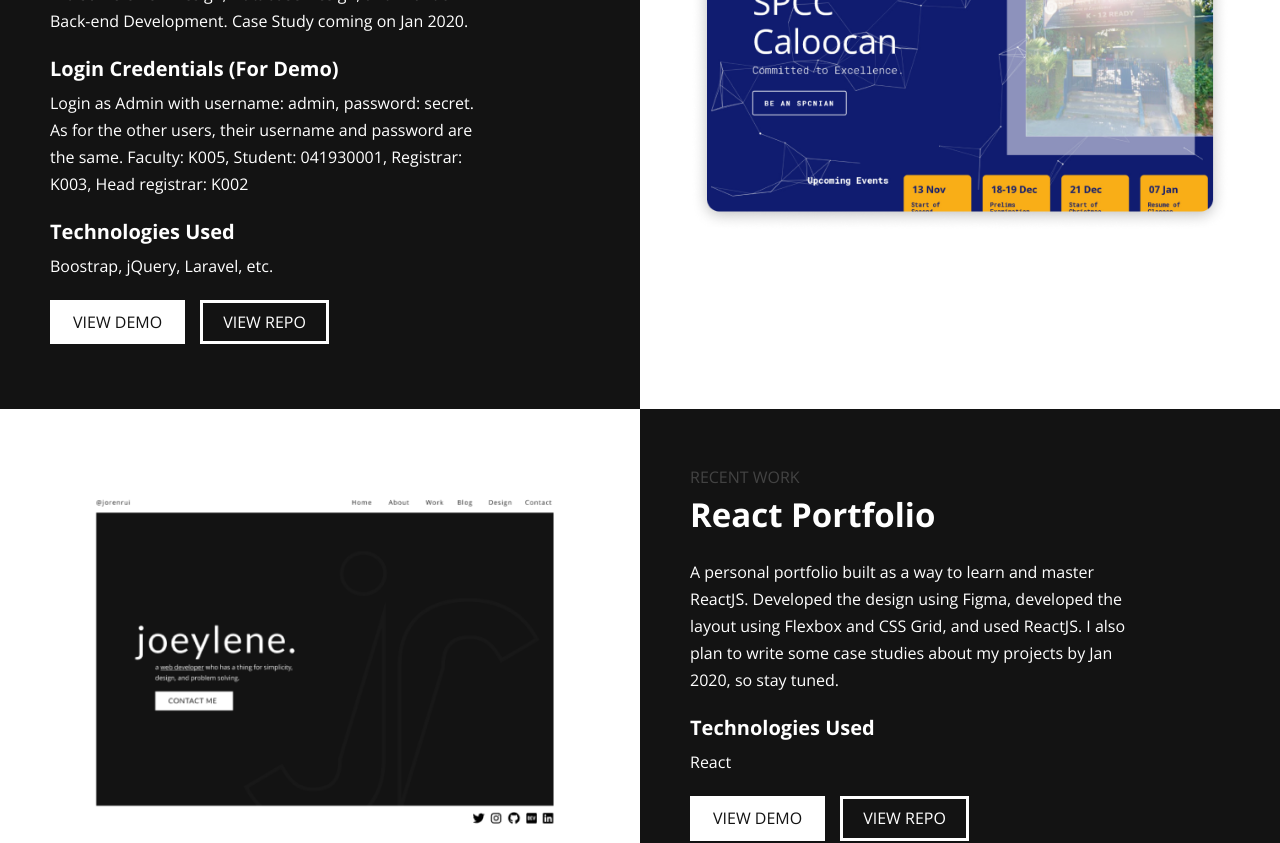
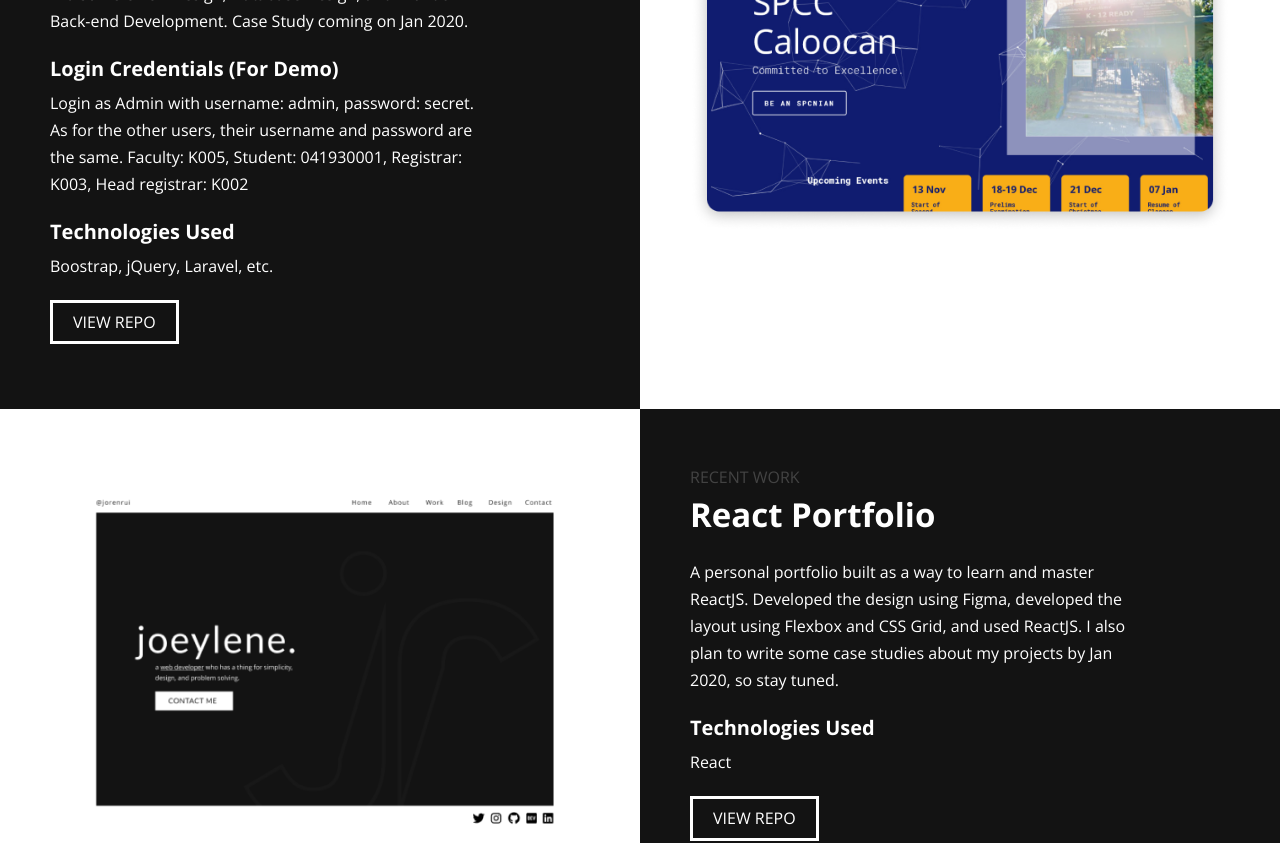
Before and after one commit to jorenrui/portfolio-v2, a React (Create React App) app: page / in a window 1280 px wide. Shown: the part 1077-1920 px from the top of the page. Built offline with nearby package versions, Linux system fonts and the light colour scheme.

Commit message:
Remove 'View Demo'

```diff
--- a/src/components/WorkSection/WorkItem.js
+++ b/src/components/WorkSection/WorkItem.js
@@ -26,14 +26,15 @@ function WorkItem(props) {
 				{auth_credentials}
 				<h4 className="mt-1">Technologies Used</h4>
 				<p>{props.techs}</p>
-				<a
+				{ props.link !== '' ?
+					(<a
 						target="_blank"
 						href={props.link}
 						rel="noopener noreferrer"
 						className="btn btn-md btn-primary"
 					>
 						VIEW DEMO
-				</a>
+					</a>) : '' }
 				<a
 					target="_blank"
 					href={props.repo}
--- a/src/data/worksData.js
+++ b/src/data/worksData.js
@@ -7,7 +7,7 @@ const worksData = [
     auth:
       'Login as Admin with username: admin, password: secret. As for the other users, their username and password are the same. Faculty: K005, Student: 041930001, Registrar: K003, Head registrar: K002',
     techs: 'Boostrap, jQuery, Laravel, etc.',
-    link: 'https://spcc.tech',
+    link: '',
     image: 'spcc-portal.png',
     repo: 'https://github.com/jorenrui/spccweb'
   },
@@ -18,7 +18,7 @@ const worksData = [
       'A personal portfolio built as a way to learn and master ReactJS. Developed the design using Figma, developed the layout using Flexbox and CSS Grid, and used ReactJS. I also plan to write some case studies about my projects by Jan 2020, so stay tuned.',
     auth: '',
     techs: 'React',
-    link: 'https://jorenrui.netlify.com',
+    link: '',
     image: 'react-portfolio.png',
     repo: 'https://github.com/jorenrui/portfolio'
   }
```
Lines whose indentation alone changed are shown as unchanged.
